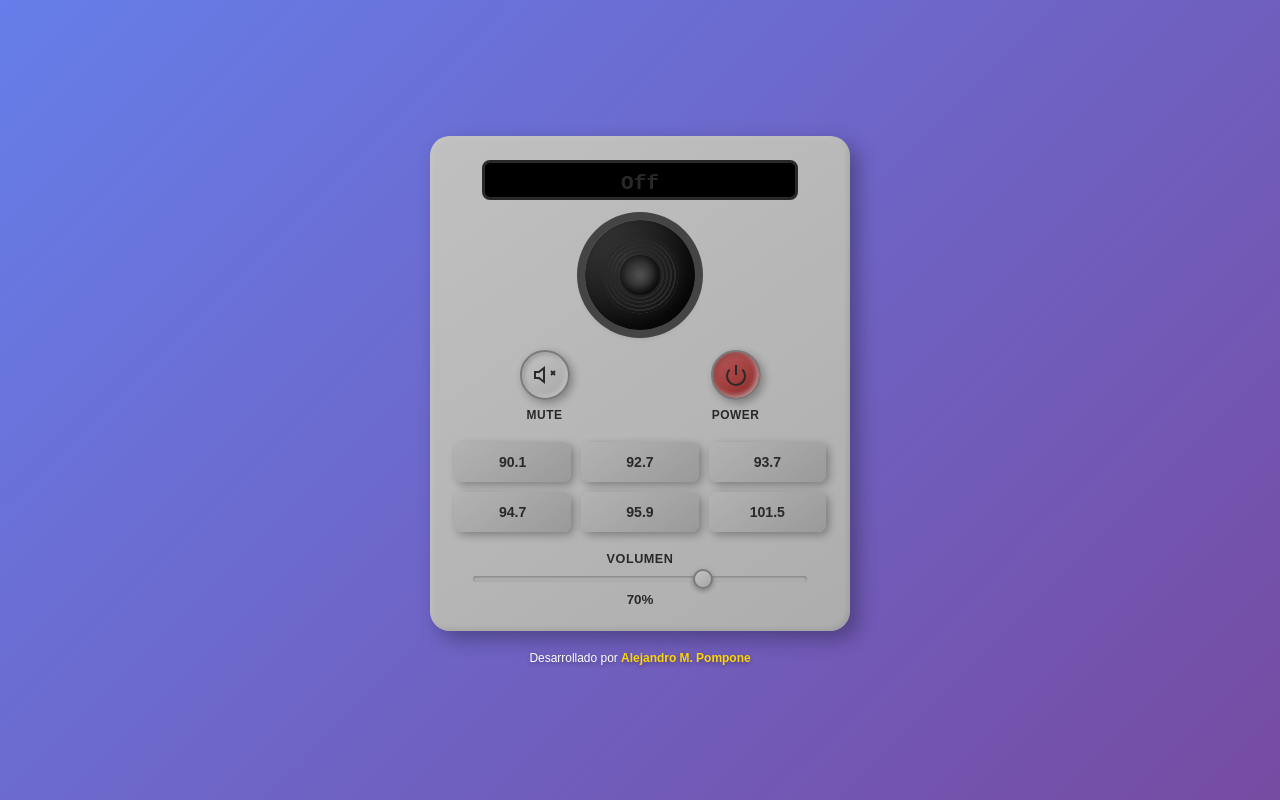
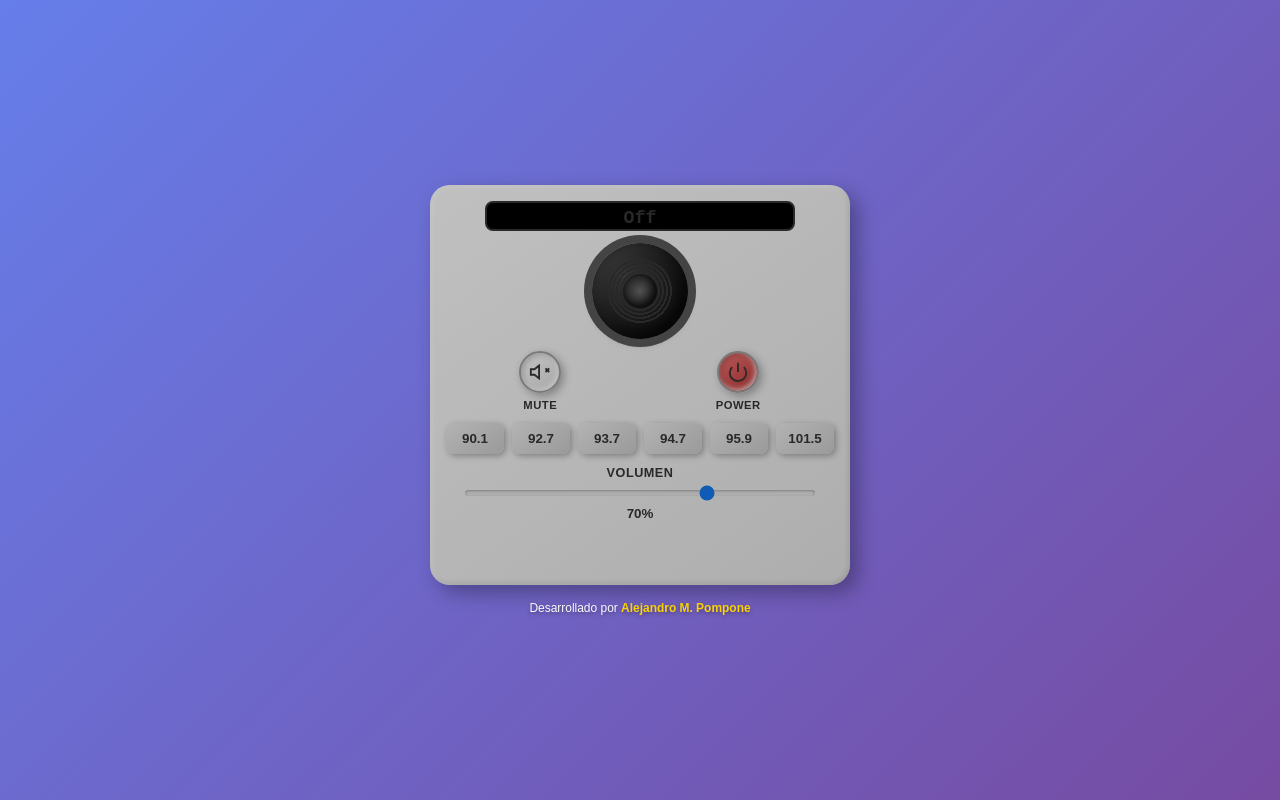
Before and after one commit to pompone/Radios_VR, a plain HTML site: page index.html in a window 1280 px wide. Drawn offline with Linux system fonts and the light colour scheme.

Commit message:
Update style.css

```diff
--- a/style.css
+++ b/style.css
@@ -1,12 +1,8 @@
 /* Reset y caja consistente */
-*, *::before, *::after {
-  box-sizing: border-box;
-}
+*, *::before, *::after { box-sizing: border-box; }
 
 /* Escala fluida */
-html {
-  font-size: clamp(14px, 1.1vw, 16px);
-}
+html { font-size: clamp(14px, 1.1vw, 16px); }
 
 body {
   margin: 0;
@@ -21,11 +17,11 @@ body {
   overflow: auto;
 }
 
-/* Caja principal de la radio */
+/* Caja principal de la radio (más baja) */
 .radio {
   width: min(420px, 92vw);
-  min-height: 460px;
-  padding: 24px;
+  min-height: 400px;            /* ↓ antes 460px */
+  padding: 16px;                /* ↓ antes 24px */
   background: linear-gradient(145deg, #f0f0f0, #d9d9d9);
   border-radius: 20px;
   box-shadow:
@@ -38,40 +34,35 @@ body {
   transition: all 0.3s ease;
 }
 
-.radio.off {
-  filter: brightness(80%) grayscale(20%);
-}
+.radio.off { filter: brightness(80%) grayscale(20%); }
 
-/* Display */
+/* Display (más compacto) */
 .display {
-  width: 85%;
-  height: 40px;
+  width: 80%;                    /* ↓ 85% */
+  height: 30px;                  /* ↓ 40px */
   background: #000;
-  border: 3px solid #333;
+  border: 2px solid #333;        /* ↓ 3px */
   border-radius: 8px;
   overflow: hidden;
   position: relative;
-  margin-bottom: 20px;
+  margin-bottom: 12px;           /* ↓ 20px */
   box-shadow:
-    inset 0 2px 10px rgba(0,0,0,0.8),
-    0 0 15px rgba(0,255,0,0.3);
+    inset 0 2px 8px rgba(0,0,0,0.8),
+    0 0 12px rgba(0,255,0,0.25);
 }
 
-.display.off {
-  box-shadow: inset 0 2px 10px rgba(0,0,0,0.8);
-}
+.display.off { box-shadow: inset 0 2px 8px rgba(0,0,0,0.8); }
 
 .display span {
   position: absolute;
   white-space: nowrap;
   color: #0f0;
   font-family: 'Courier New', monospace;
-  font-size: 1.5rem;
+  font-size: 1.3rem;             /* ↓ 1.5rem */
   font-weight: bold;
-  display: inline-block;
   left: 100%;
-  line-height: 40px;
-  text-shadow: 0 0 10px #0f0;
+  line-height: 30px;             /* = height */
+  text-shadow: 0 0 8px #0f0;
   animation: scrollText 12s linear infinite;
 }
 
@@ -83,20 +74,13 @@ body {
   text-shadow: none;
 }
 
-@keyframes scrollText {
-  0% { transform: translateX(0); }
-  100% { transform: translateX(-100%); }
-}
+@keyframes scrollText { 0%{transform:translateX(0)} 100%{transform:translateX(-100%)} }
+@keyframes flickerDisplay { 0%,50%{opacity:0} 51%,100%{opacity:1} }
 
-@keyframes flickerDisplay {
-  0%, 50% { opacity: 0; }
-  51%, 100% { opacity: 1; }
-}
-
-/* Parlante */
+/* Parlante (más chico) */
 .speaker {
-  width: 110px;
-  height: 110px;
+  width: 96px;                   /* ↓ 110px */
+  height: 96px;
   border-radius: 50%;
   background: radial-gradient(circle at 35% 35%, #444 0%, #111 70%);
   box-shadow:
@@ -105,69 +89,48 @@ body {
     0 0 0 8px #555,
     0 4px 10px rgba(0,0,0,0.3);
   position: relative;
-  margin-bottom: 20px;
+  margin-bottom: 12px;           /* ↓ 20px */
   transition: transform 0.1s;
 }
 
 .speaker::before {
   content: '';
   position: absolute;
-  top: 50%;
-  left: 50%;
+  top: 50%; left: 50%;
   transform: translate(-50%, -50%);
-  width: 70%;
-  height: 70%;
+  width: 70%; height: 70%;
   border-radius: 50%;
-  background: repeating-radial-gradient(
-    circle at center,
-    transparent 0px,
-    transparent 2px,
-    #333 2px,
-    #333 4px
-  );
+  background: repeating-radial-gradient(circle at center,
+    transparent 0 2px, #333 2px 4px);
 }
 
 .speaker::after {
   content: '';
   position: absolute;
-  top: 50%;
-  left: 50%;
+  top: 50%; left: 50%;
   transform: translate(-50%, -50%);
-  width: 40px;
-  height: 40px;
+  width: 34px; height: 34px;     /* ↓ 40px */
   border-radius: 50%;
   background: radial-gradient(circle at center, #666 0%, #222 80%);
   box-shadow: inset -3px -3px 10px rgba(0,0,0,0.8);
 }
 
-.playing .speaker {
-  animation: pulse 1.5s ease-in-out infinite;
-}
+.playing .speaker { animation: pulse 1.5s ease-in-out infinite; }
+@keyframes pulse { 0%,100%{transform:scale(1)} 50%{transform:scale(1.05)} }
 
-@keyframes pulse {
-  0%, 100% { transform: scale(1); }
-  50% { transform: scale(1.05); }
-}
-
-/* Controles */
+/* Controles (más compactos) */
 .controls {
   width: 100%;
   display: flex;
   justify-content: space-around;
-  margin-bottom: 20px;
-  gap: 10px;
+  margin-bottom: 12px;           /* ↓ 20px */
+  gap: 8px;                      /* ↓ 10px */
 }
 
-.control {
-  display: flex;
-  flex-direction: column;
-  align-items: center;
-  gap: 8px;
-}
+.control { display: flex; flex-direction: column; align-items: center; gap: 6px; }
 
 .knob {
-  width: 50px;
-  height: 50px;
+  width: 42px; height: 42px;     /* ↓ 50px */
   border-radius: 50%;
   background: linear-gradient(145deg, #f5f5f5, #d0d0d0);
   border: 2px solid #999;
@@ -176,71 +139,38 @@ body {
     inset 2px 2px 5px rgba(0,0,0,0.2),
     3px 3px 8px rgba(0,0,0,0.3);
   cursor: pointer;
-  display: flex;
-  justify-content: center;
-  align-items: center;
-  transition: all 0.2s ease;
+  display: flex; justify-content: center; align-items: center;
+  transition: all .2s ease;
   position: relative;
 }
 
-.knob:hover {
-  transform: translateY(-2px);
-  box-shadow:
-    inset -2px -2px 5px rgba(255,255,255,0.7),
-    inset 2px 2px 5px rgba(0,0,0,0.2),
-    3px 5px 12px rgba(0,0,0,0.4);
-}
+.knob:hover { transform: translateY(-2px); }
+.knob:active { transform: translateY(0); box-shadow: inset 2px 2px 5px rgba(0,0,0,0.3), inset -2px -2px 5px rgba(255,255,255,0.5); }
+.knob.off { background: linear-gradient(145deg, #ff6b6b, #c92a2a); }
+#knob-mute.off { background: linear-gradient(145deg, #51cf66, #2f9e44); }
 
-.knob:active {
-  transform: translateY(0);
-  box-shadow:
-    inset 2px 2px 5px rgba(0,0,0,0.3),
-    inset -2px -2px 5px rgba(255,255,255,0.5);
-}
+.icon { width: 22px; height: 22px; stroke: #333; stroke-width: 2; fill: none; }
+.knob-label { font-size: 0.8rem; color: #333; font-weight: 600; text-transform: uppercase; letter-spacing: 0.5px; }
 
-.knob.off {
-  background: linear-gradient(145deg, #ff6b6b, #c92a2a);
-}
-
-#knob-mute.off {
-  background: linear-gradient(145deg, #51cf66, #2f9e44);
-}
-
-.icon {
-  width: 24px;
-  height: 24px;
-  stroke: #333;
-  stroke-width: 2;
-  fill: none;
-}
-
-.knob-label {
-  font-size: 0.85rem;
-  color: #333;
-  font-weight: 600;
-  text-transform: uppercase;
-  letter-spacing: 0.5px;
-}
-
-/* Presets */
+/* Presets: 6 columnas = todos en la misma fila */
 .presets {
   width: 100%;
-  margin-bottom: 20px;
+  margin-bottom: 12px;           /* ↓ 20px */
   display: grid;
-  grid-template-columns: repeat(3, 1fr);
-  gap: 10px;
+  grid-template-columns: repeat(6, 1fr);  /* ← antes 3 */
+  gap: 8px;                                  /* ↓ 10px */
 }
 
 .preset {
-  padding: 12px 8px;
+  padding: 8px 0;                /* ↓ 12px 8px */
   background: linear-gradient(145deg, #e0e0e0, #c0c0c0);
   color: #333;
   border: none;
   border-radius: 8px;
-  box-shadow: 3px 3px 8px rgba(0,0,0,0.3);
+  box-shadow: 2px 2px 6px rgba(0,0,0,0.3);
   cursor: pointer;
   transition: all 0.2s ease;
-  font-size: 1rem;
+  font-size: 0.95rem;            /* ↓ 1rem */
   font-weight: bold;
   min-width: 0;
 }
@@ -258,94 +188,36 @@ body {
   box-shadow: inset 2px 2px 5px rgba(0,0,0,0.3);
 }
 
-.preset:active {
-  transform: translateY(0);
+.preset:active { transform: translateY(0); }
+
+/* Volumen */
+.volume { width: 100%; display: flex; flex-direction: column; align-items: center; gap: 8px; }
+.volume label { font-size: 0.9rem; color: #333; font-weight: 600; text-transform: uppercase; letter-spacing: 0.5px; }
+
+.volume input[type="range"] {
+  width: 90%; height: 6px; border-radius: 3px; background: #ddd; outline: none; -webkit-appearance: none;
+  box-shadow: inset 0 1px 3px rgba(0,0,0,0.3);
+}
+.volume input[type="range"]::-webkit-slider-thumb,
+.volume input[type="range"]::-moz-range-thumb {
+  width: 20px; height: 20px; border-radius: 50%;
+  background: linear-gradient(145deg, #f5f5f5, #d0d0d0);
+  cursor: pointer; box-shadow: 0 2px 5px rgba(0,0,0,0.3); border: 2px solid #999;
 }
 
-/* Volumen */
-.volume {
-  width: 100%;
-  display: flex;
-  flex-direction: column;
-  align-items: center;
-  gap: 8px;
+.vol-percentage { font-size: 0.95rem; color: #333; font-weight: 600; }
+
+/* Footer */
+.footer { margin-top: 16px; font-size: 0.85rem; color: #fff; text-shadow: 0 2px 4px rgba(0,0,0,0.3); }
+.footer a { color: #ffd700; text-decoration: none; font-weight: bold; transition: color 0.2s; }
+.footer a:hover { color: #fff; text-decoration: underline; }
+
+/* Responsive: en móvil 2 columnas (botones más grandes) */
+@media (max-width: 480px) {
+  .presets { grid-template-columns: repeat(2, 1fr); }
 }
 
-.volume label {
-  font-size: 0.9rem;
-  color: #333;
-  font-weight: 600;
-  text-transform: uppercase;
-  letter-spacing: 0.5px;
+/* Accesibilidad */
+@media (prefers-reduced-motion: reduce) {
+  .display span, .playing .speaker { animation: none !important; }
 }
-
-.volume input[type="range"] {
-  width: 90%;
-  height: 6px;
-  border-radius: 3px;
-  background: #ddd;
-  outline: none;
-  -webkit-appearance: none;
-  box-shadow: inset 0 1px 3px rgba(0,0,0,0.3);
-}
-
-.volume input[type="range"]::-webkit-slider-thumb {
-  -webkit-appearance: none;
-  width: 20px;
-  height: 20px;
-  border-radius: 50%;
-  background: linear-gradient(145deg, #f5f5f5, #d0d0d0);
-  cursor: pointer;
-  box-shadow: 0 2px 5px rgba(0,0,0,0.3);
-  border: 2px solid #999;
-}
-
-.volume input[type="range"]::-moz-range-thumb {
-  width: 20px;
-  height: 20px;
-  border-radius: 50%;
-  background: linear-gradient(145deg, #f5f5f5, #d0d0d0);
-  cursor: pointer;
-  box-shadow: 0 2px 5px rgba(0,0,0,0.3);
-  border: 2px solid #999;
-}
-
-.vol-percentage {
-  font-size: 0.95rem;
-  color: #333;
-  font-weight: 600;
-}
-
-/* Footer */
-.footer {
-  margin-top: 20px;
-  font-size: 0.85rem;
-  color: #fff;
-  text-shadow: 0 2px 4px rgba(0,0,0,0.3);
-}
-
-.footer a {
-  color: #ffd700;
-  text-decoration: none;
-  font-weight: bold;
-  transition: color 0.2s;
-}
-
-.footer a:hover {
-  color: #fff;
-  text-decoration: underline;
-}
-
-/* Responsive */
-@media (max-width: 480px) {
-  .presets {
-    grid-template-columns: repeat(2, 1fr);
-  }
-}
-
-@media (prefers-reduced-motion: reduce) {
-  .display span,
-  .playing .speaker {
-    animation: none !important;
-  }
-}
```
